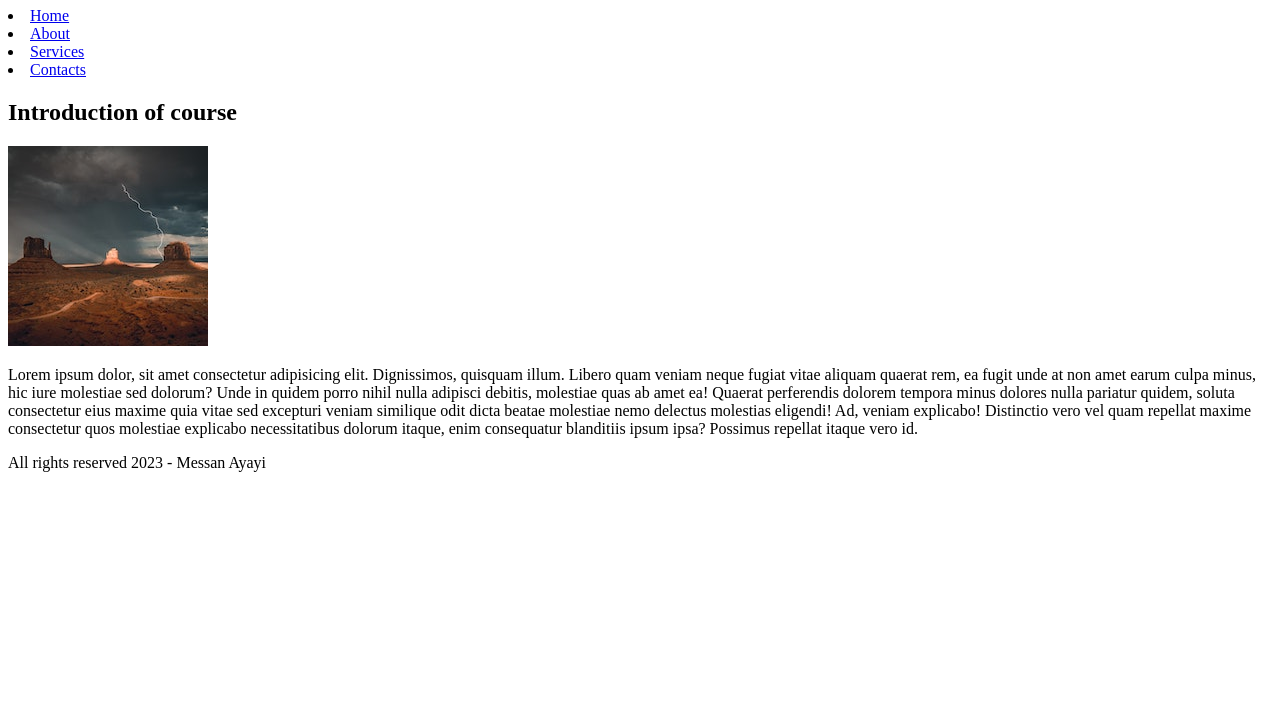
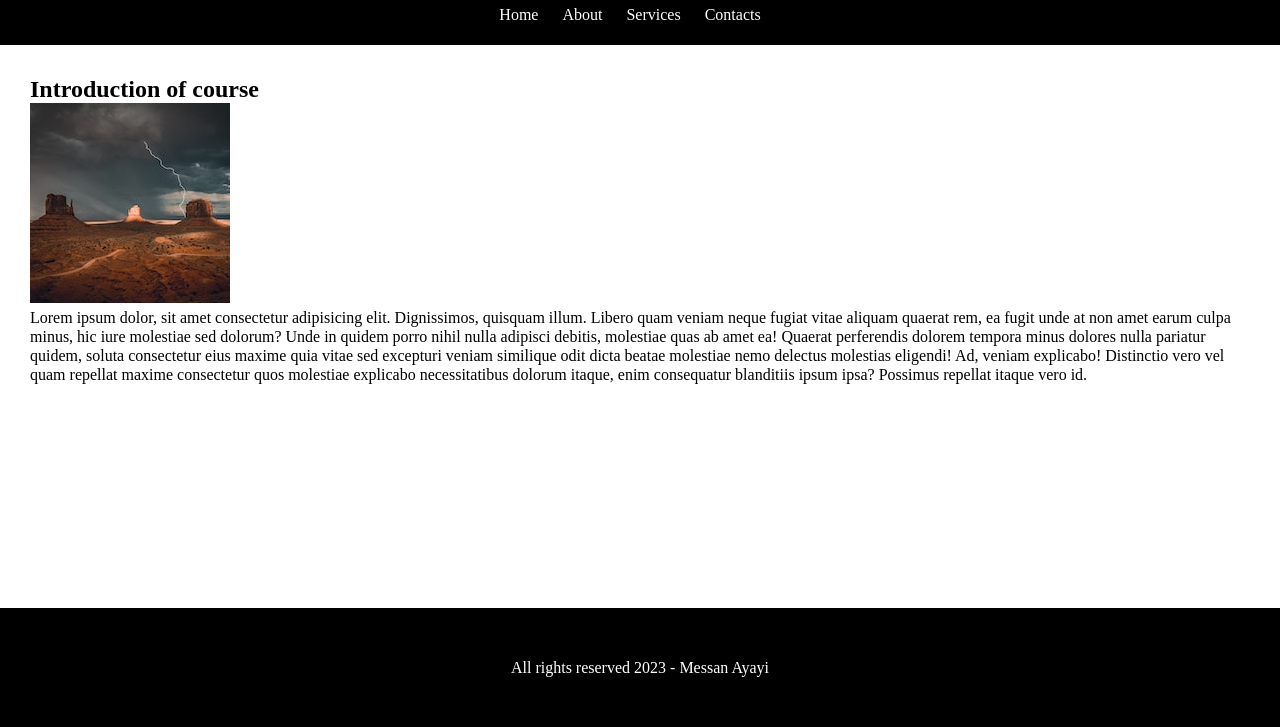
Before and after one commit to cinopepito/New-one, a plain HTML site: page index.html in a window 1280 px wide. Shown: the part 73-800 px from the top of the page. Drawn offline with Linux system fonts and the light colour scheme.

Commit message:
css has been added

```diff
--- /dev/null
+++ b/index.css
@@ -0,0 +1,41 @@
+* {
+  margin: 0;
+  padding: 0;
+  box-sizing: border-box;
+  line-height: 1.2;
+}
+header {
+  background-color: black;
+  color: white;
+  text-align: center;
+  padding: 20px;
+}
+ul{
+    list-style-type: none;
+}
+li{
+    margin-top: 20px;
+    display: inline-block;
+}
+a{
+    color:#fff;
+    text-decoration: none;
+    margin-right: 20px;
+}
+body{
+    height: 100vh;
+}
+main{
+    padding: 30px;
+
+}
+footer{
+    position:absolute;
+    bottom:0px;
+    background-color: black;
+    color: white;
+    text-align: center;
+    padding: 50px;
+    right:0px;
+    left:0px;
+}
--- a/index.html
+++ b/index.html
@@ -5,6 +5,7 @@
     <meta http-equiv="X-UA-Compatible" content="IE=edge" />
     <meta name="viewport" content="width=device-width, initial-scale=1.0" />
     <title>Document</title>
+    <link rel="stylesheet" href="index.css">
   </head>
   <body>
     <header>
```
